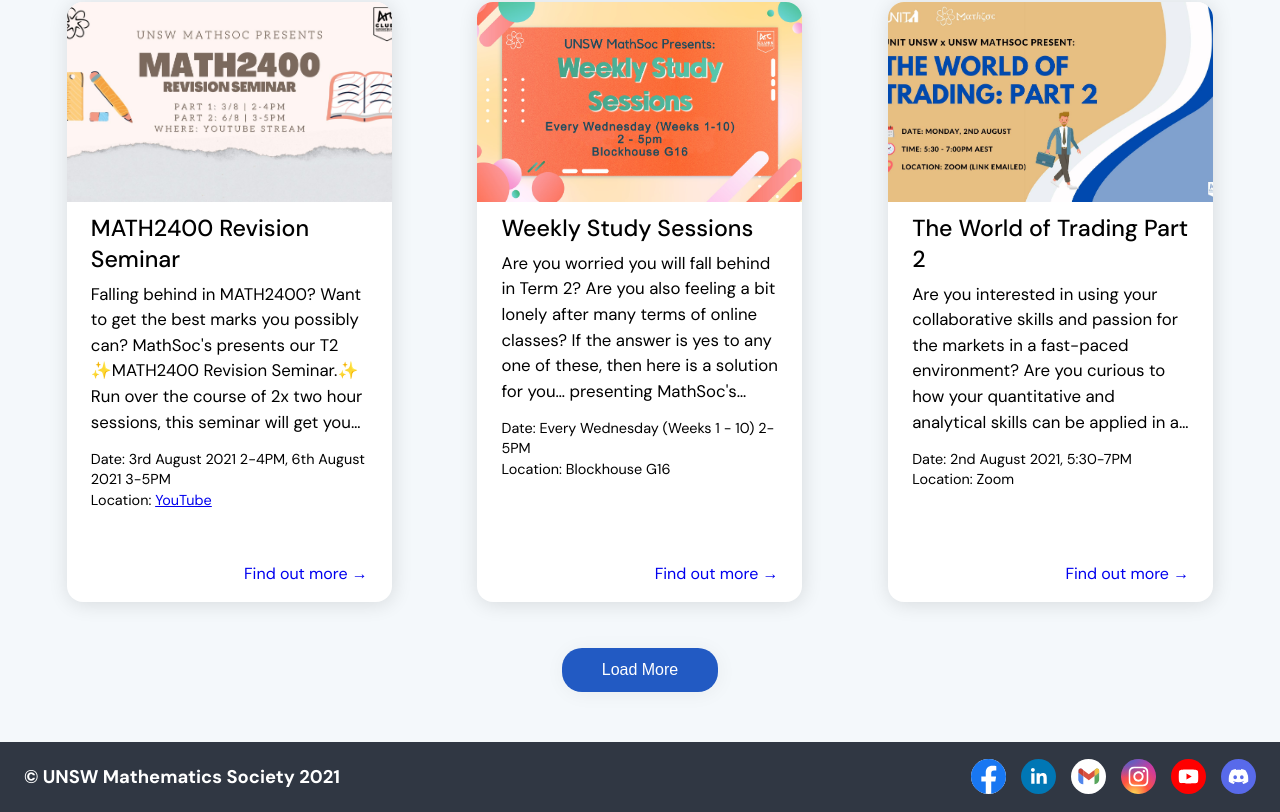
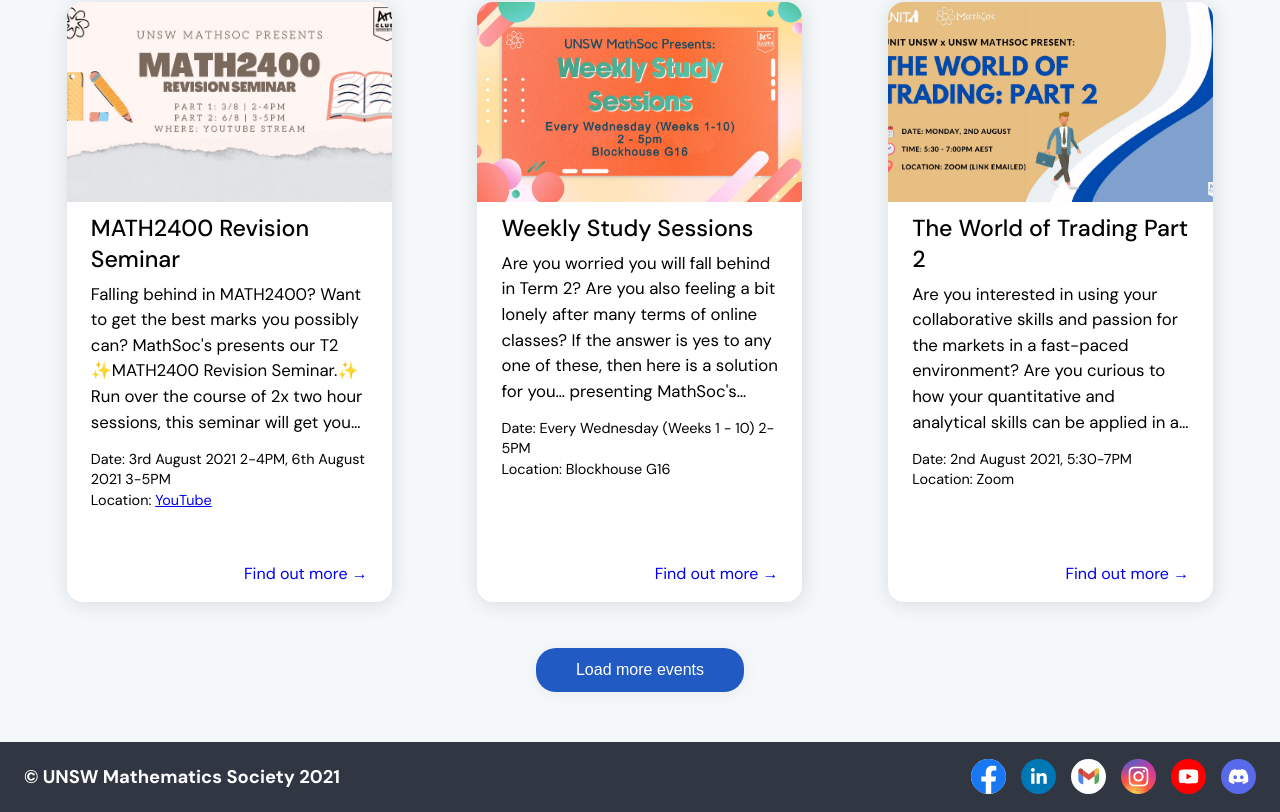
Before and after one commit to MathSocUNSW/mathsoc-website, a Next.js app in the folder frontend/: page /events in a window 1280 px wide. Shown: the part 2820-3632 px from the top of the page. Built offline with nearby package versions, Linux system fonts and the light colour scheme.

Commit message:
renamed variables

```diff
--- a/frontend/src/components/PastEvents.tsx
+++ b/frontend/src/components/PastEvents.tsx
@@ -19,11 +19,13 @@ const PastEvents: React.FC = () => {
   const sortedPastEvents = eventData.filter(pastEventsFilter);
   sortedPastEvents.sort(eventsComparatorDecreasing);
 
-  const NUM_ITEMS = 12;
-  const [sumItems, setSumItems] = useState(NUM_ITEMS);
+  // pagination
+  const MAX_ITEMS = 12;
+  const [itemsLimit, setItemsLimit] = useState(MAX_ITEMS);
 
-  const MAX_ITEMS = sortedPastEvents.length;
-  const slicedPastEvents = sortedPastEvents.slice(0, sumItems);
+  const numDisplayedItems = sortedPastEvents.length;
+  const slicedPastEvents = sortedPastEvents.slice(0, itemsLimit);
+
   return (
     <section className="pastEventsSection">
       <div className={styles.title}>
@@ -39,10 +41,13 @@ const PastEvents: React.FC = () => {
         ))}
       </div>
 
-      {sumItems < MAX_ITEMS && (
+      {itemsLimit < numDisplayedItems && (
         <div className={buttonStyles.buttonContainer}>
-          <button onClick={() => setSumItems(sumItems + NUM_ITEMS)} className={buttonStyles.button}>
-            Load More
+          <button
+            onClick={() => setItemsLimit(itemsLimit + MAX_ITEMS)}
+            className={buttonStyles.button}
+          >
+            Load more events
           </button>
         </div>
       )}
```
